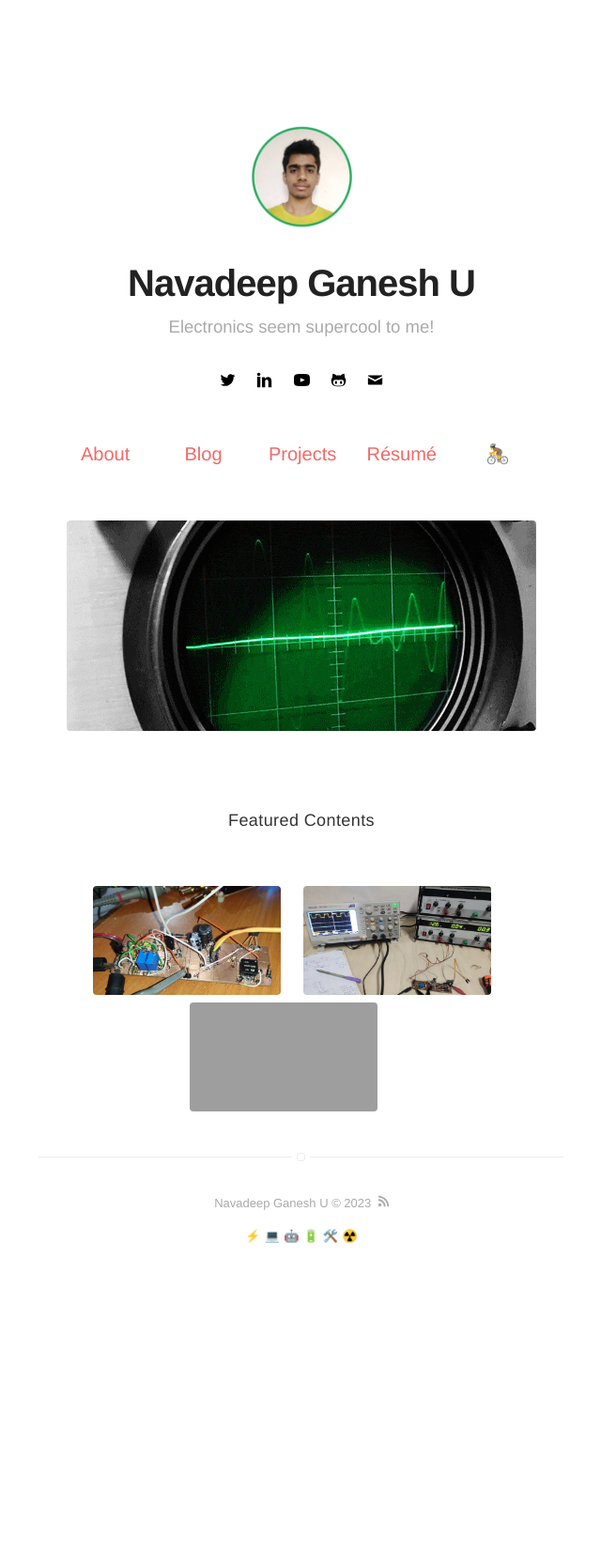
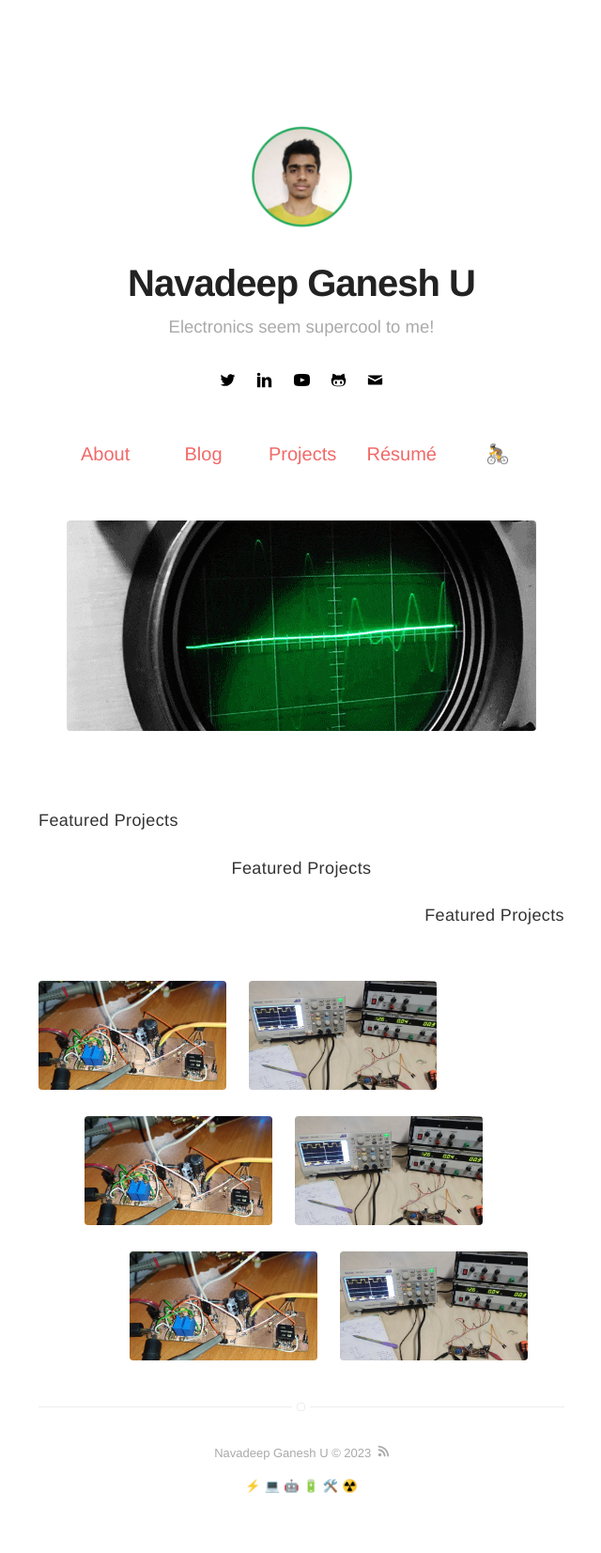
Before and after one commit to ngu25/ngu25.github.io, a Jekyll site: the page built from index.html, in a window 1280 px wide. Shown: the whole page at 94% size, without its empty margins (319-959 px from the left). Built offline with Jekyll 4.4.1, drawn with Linux system fonts in a browser that asks for light colours; before the commit the page ends 1387 px from its top, so only the background shows below that; grey boxes are pictures that could not be loaded.

Commit message:
home page alignment

```diff
--- a/_includes/highlighted-projects.html
+++ b/_includes/highlighted-projects.html
@@ -2,10 +2,29 @@
 </br>
 </br>
 
+<p align="left"><b style="font-size:18px">
+Featured Projects
+</b></p>
+
 <p align="center"><b style="font-size:18px">
-Featured Contents
+Featured Projects
+</b></p>
+
+<p align="right"><b style="font-size:18px">
+Featured Projects
 </b></p>
 </br>
+<div>
+	<p align="Left">
+
+		<a href="https://community.element14.com/search?q=*&category=#serpauthor=323116&serpgroup=358&serpcategory=blog" target="_blank"><img src="assets/images/projects/magnetics_proj.jpeg" height="116px" width="200px" /></a>
+		&nbsp;&nbsp;&nbsp;
+		<a href="https://community.element14.com/products/roadtest/rv/roadtest_reviews/1482/summer_of_fpgas_max7" target="_blank"><img src="assets/images/projects/rt_proj.jpeg" height="116px" width="200px" /></a>
+		&nbsp;&nbsp;&nbsp;
+		&nbsp;&nbsp;&nbsp;
+	</p>
+</div>
+
 <div>
 	<p align="center">
 
@@ -13,7 +32,16 @@ Featured Contents
 		&nbsp;&nbsp;&nbsp;
 		<a href="https://community.element14.com/products/roadtest/rv/roadtest_reviews/1482/summer_of_fpgas_max7" target="_blank"><img src="assets/images/projects/rt_proj.jpeg" height="116px" width="200px" /></a>
 		&nbsp;&nbsp;&nbsp;
-		<a href="https://github.com/NavadeepGaneshU/redpitaya_student_tryout" target="_blank"><img src="assets/images/projects/redpitaya_proj.png" height="116px" width="200px" /></a>
+		&nbsp;&nbsp;&nbsp;
+	</p>
+</div>
+
+<div>
+	<p align="right">
+
+		<a href="https://community.element14.com/search?q=*&category=#serpauthor=323116&serpgroup=358&serpcategory=blog" target="_blank"><img src="assets/images/projects/magnetics_proj.jpeg" height="116px" width="200px" /></a>
+		&nbsp;&nbsp;&nbsp;
+		<a href="https://community.element14.com/products/roadtest/rv/roadtest_reviews/1482/summer_of_fpgas_max7" target="_blank"><img src="assets/images/projects/rt_proj.jpeg" height="116px" width="200px" /></a>
 		&nbsp;&nbsp;&nbsp;
 		&nbsp;&nbsp;&nbsp;
 	</p>
--- a/_posts/2021-12-05-all-projects.markdown
+++ b/_posts/2021-12-05-all-projects.markdown
@@ -19,7 +19,7 @@ externalLink: false
 
 [At the Core - Design Challenge](https://community.element14.com/challenges-projects/design-challenges/at-the-core-design-challenge/)
 
-[Blog 1 to 5 - Final Part of the series](https://community.element14.com/challenges-projects/design-challenges/at-the-core-design-challenge/b/blog/posts/atthecore-blog-5---brining-altogether-tmulti-core-deployment-and-application)
+[Blog 1 to 5 - Final part of the series](https://community.element14.com/challenges-projects/design-challenges/at-the-core-design-challenge/b/blog/posts/atthecore-blog-5---brining-altogether-tmulti-core-deployment-and-application)
 
 - Author: navadeepganeshu
 - Creation date: Mar 2023 - May 2023
```
